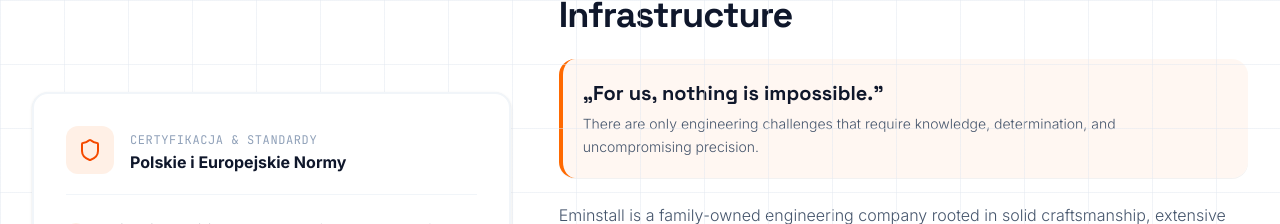
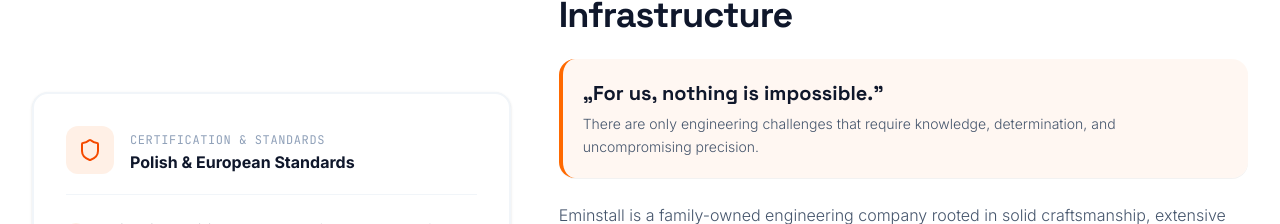
Before and after one commit to wmiga5/Eminstall-website, a React (Vite) app: page / in a window 1280 px wide. Shown: the part 960-1184 px from the top of the page. Built offline with nearby package versions, Linux system fonts and the light colour scheme.

Commit message:
fix(about): usunięcie globalnej siatki tła oraz dodanie tłumaczeń karty norm i certyfikacji

```diff
--- a/src/App.tsx
+++ b/src/App.tsx
@@ -83,8 +83,7 @@ export default function App() {
         {t.accessibility.skipToContent}
       </a>
 
-      {/* Background patterns */}
-      <div className="absolute inset-0 bg-[linear-gradient(to_right,#e2e8f080_1px,transparent_1px),linear-gradient(to_bottom,#e2e8f080_1px,transparent_1px)] bg-[size:4rem_4rem] pointer-events-none" />
+      {/* Background glow effects */}
       <div className="absolute top-0 left-1/4 w-[500px] h-[500px] bg-sky-500/5 rounded-full blur-[120px] pointer-events-none" />
       <div className="absolute top-1/3 right-1/4 w-[600px] h-[600px] bg-orange-500/5 rounded-full blur-[140px] pointer-events-none" />
 
@@ -386,8 +385,8 @@ export default function App() {
                         <Shield className="h-6 w-6" />
                       </div>
                       <div>
-                        <span className="text-xs font-mono uppercase text-slate-400 tracking-wider">Certyfikacja & Standardy</span>
-                        <h3 className="font-bold text-slate-900 text-base">Polskie i Europejskie Normy</h3>
+                        <span className="text-xs font-mono uppercase text-slate-400 tracking-wider">{t.about.certBadge}</span>
+                        <h3 className="font-bold text-slate-900 text-base">{t.about.certTitle}</h3>
                       </div>
                     </div>
 
--- a/src/locales/de.json
+++ b/src/locales/de.json
@@ -174,7 +174,9 @@
     "precisionDesc": "Wir planen und montieren millimetergenau, um Fehlerquellen präventiv auszuschließen.",
     "safety": "Sicherheit & Konformität",
     "safetyDesc": "Wir arbeiten nach strengsten Arbeitsschutzbestimmungen und europäischen Industrienormen.",
-    "engineeringControl": "Zweistufige ingenieurtechnische Kontrolle über jedes Projekt."
+    "engineeringControl": "Zweistufige ingenieurtechnische Kontrolle über jedes Projekt.",
+    "certBadge": "Zertifizierung & Standards",
+    "certTitle": "Polnische & europäische Normen"
   },
   "services": {
     "header": "UNSERE LEISTUNGEN",
--- a/src/locales/en.json
+++ b/src/locales/en.json
@@ -174,7 +174,9 @@
     "precisionDesc": "We take care of every millimeter of the installation, eliminating faults before they even occur.",
     "safety": "Safety & Certitude",
     "safetyDesc": "We operate in strict accordance with the highest HSE standards and EU technical regulations.",
-    "engineeringControl": "Two-stage engineering control over every single project."
+    "engineeringControl": "Two-stage engineering control over every single project.",
+    "certBadge": "Certification & Standards",
+    "certTitle": "Polish & European Standards"
   },
   "services": {
     "header": "OUR SERVICES",
--- a/src/locales/pl.json
+++ b/src/locales/pl.json
@@ -174,7 +174,9 @@
     "precisionDesc": "Dbamy o każdy milimetr instalacji, eliminując ryzyko awarii zanim się pojawi.",
     "safety": "Bezpieczeństwo i pewność",
     "safetyDesc": "Działamy zgodnie z najwyższymi standardami BHP i normami technicznymi UE.",
-    "engineeringControl": "Dwuetapowa kontrola inżynieryjna nad każdym projektem."
+    "engineeringControl": "Dwuetapowa kontrola inżynieryjna nad każdym projektem.",
+    "certBadge": "Certyfikacja & Standardy",
+    "certTitle": "Polskie i Europejskie Normy"
   },
   "services": {
     "header": "NASZA OFERTA",
```
